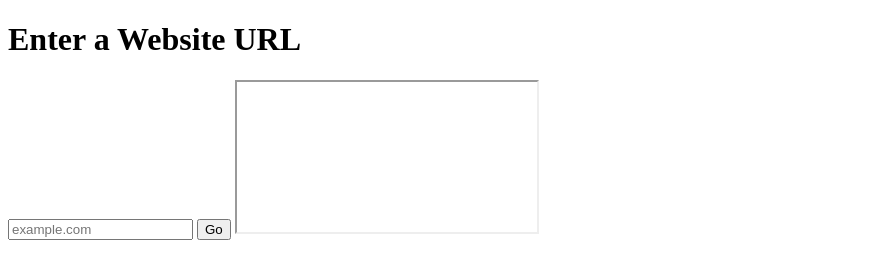
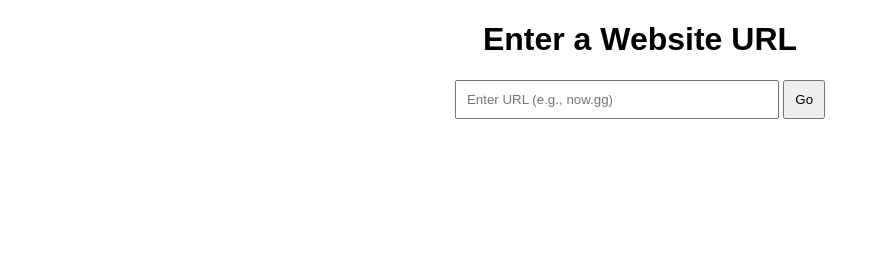
Before and after one commit to Boby13y/Proxyheaven, a plain HTML site: page index.html in a window 1280 px wide. Shown: the whole page, without its empty margins (0-880 px from the left). Drawn offline with Linux system fonts and the light colour scheme.

Commit message:
Update index.html

```diff
--- a/index.html
+++ b/index.html
@@ -4,18 +4,38 @@
   <meta charset="UTF-8">
   <meta name="viewport" content="width=device-width, initial-scale=1.0">
   <title>Web Proxy</title>
-  <link rel="stylesheet" href="styles.css">
+  <style>
+    body {
+      font-family: Arial, sans-serif;
+      text-align: center;
+      margin: 20px;
+    }
+    input {
+      padding: 10px;
+      width: 300px;
+      margin-bottom: 10px;
+    }
+    button {
+      padding: 10px;
+      cursor: pointer;
+    }
+    iframe {
+      width: 90%;
+      height: 600px;
+      border: 1px solid black;
+      display: none;
+    }
+  </style>
 </head>
 <body>
-  <div class="container">
-    <h1>Enter a Website URL</h1>
-    <input type="text" id="urlInput" placeholder="example.com">
-    <button id="goButton">Go</button>
-    <iframe id="proxyFrame"></iframe>
-  </div>
-  <script src="js/script.js"></script>
-</body>
-</html>
+
+  <h1>Enter a Website URL</h1>
+  <input type="text" id="urlInput" placeholder="Enter URL (e.g., now.gg)">
+  <button id="goButton">Go</button>
+
+  <iframe id="proxyFrame"></iframe>
+
+  <script src="script.js"></script>
 
 </body>
 </html>
```
